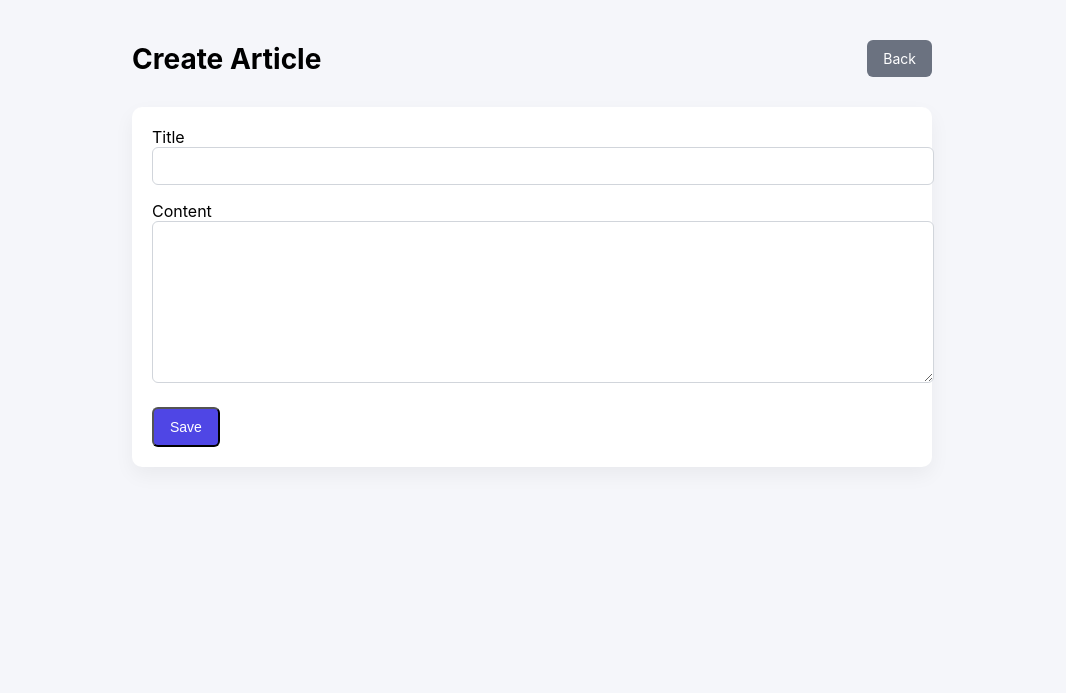
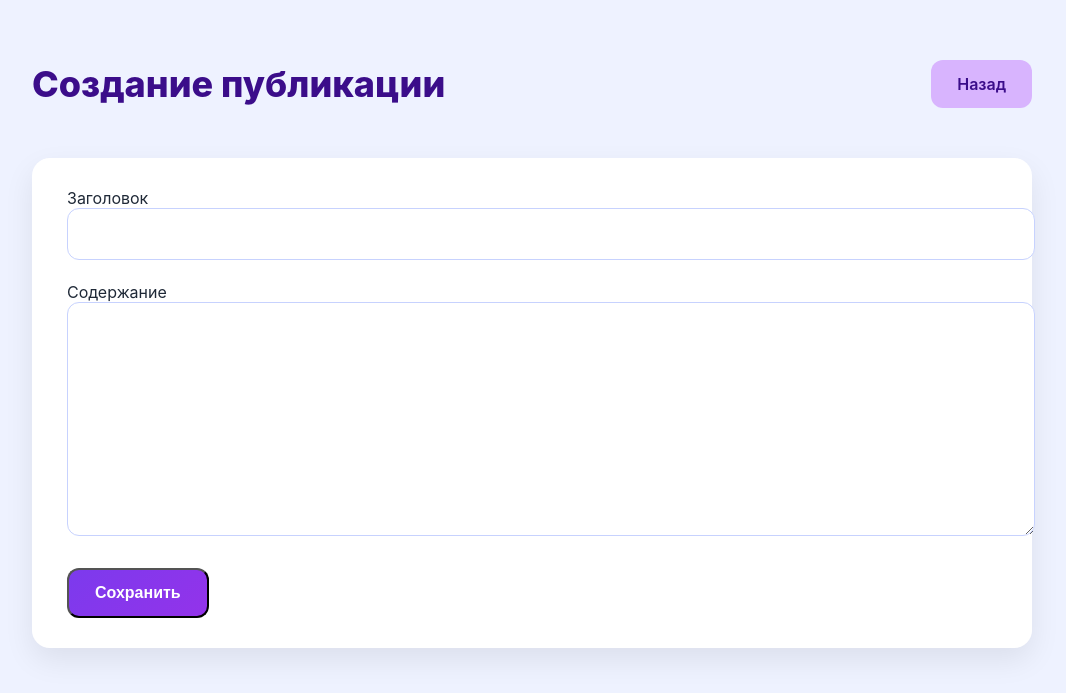
Before and after one commit to MVXIMokda/PublicationsTRPO, a Django app: page /articles/create/ in a window 1280 px wide. Shown: the top 693 px of the page, without its empty margins (108-1174 px from the left). Run offline with Django 5.2, Linux system fonts and the light colour scheme.

Commit message:
fix: style and views

```diff
--- a/publications/static/publications/css/style.css
+++ b/publications/static/publications/css/style.css
@@ -1,75 +1,132 @@
 body {
-    font-family: -apple-system, BlinkMacSystemFont, "Segoe UI", Roboto, sans-serif;
-    background: #f5f6fa;
+    font-family: 'Inter', -apple-system, BlinkMacSystemFont, "Segoe UI", Roboto, sans-serif;
+    background: #eef2ff;
     margin: 0;
     padding: 0;
+    color: #1f2937;
 }
 
 .container {
-    width: 800px;
-    margin: 40px auto;
+    max-width: 1000px;
+    margin: 60px auto;
+    padding: 0 25px;
 }
 
 .header {
     display: flex;
     justify-content: space-between;
     align-items: center;
-    margin-bottom: 30px;
+    margin-bottom: 50px;
 }
 
 .header h1 {
     margin: 0;
-    font-size: 28px;
+    font-size: 36px;
+    font-weight: 800;
+    color: #3b0d8a;
 }
 
 .btn {
-    padding: 10px 16px;
-    background: #4f46e5;
-    color: white;
+    display: inline-block;
+    padding: 14px 26px;
+    background: linear-gradient(135deg, #7c3aed, #9333ea);
+    color: #ffffff;
     text-decoration: none;
-    border-radius: 6px;
-    font-size: 14px;
+    border-radius: 12px;
+    font-size: 16px;
+    font-weight: 600;
+    transition: all 0.3s ease;
+}
+
+.btn:hover {
+    transform: translateY(-3px);
+    box-shadow: 0 12px 25px rgba(124, 58, 237, 0.35);
 }
 
 .btn.secondary {
-    background: #6b7280;
+    background: #d8b4fe;
+    color: #3b0d8a;
+}
+
+.btn.secondary:hover {
+    background: #c084fc;
+    color: #ffffff;
 }
 
 .card {
-    background: white;
-    border-radius: 10px;
-    padding: 20px;
-    margin-bottom: 20px;
-    box-shadow: 0 8px 20px rgba(0,0,0,0.05);
+    background: #ffffff;
+    border-radius: 18px;
+    padding: 30px 35px;
+    margin-bottom: 30px;
+    box-shadow: 0 12px 30px rgba(0,0,0,0.08);
+    transition: transform 0.3s ease, box-shadow 0.3s ease;
+}
+
+.card:hover {
+    transform: translateY(-6px);
+    box-shadow: 0 18px 40px rgba(0,0,0,0.12);
 }
 
 .card h2 {
     margin-top: 0;
-    font-size: 20px;
+    font-size: 26px;
+    font-weight: 700;
+    color: #4c1d95;
 }
 
 .card p {
-    color: #374151;
-    line-height: 1.6;
+    color: #4b5563;
+    line-height: 1.9;
+    margin: 12px 0 18px 0;
+    font-size: 16px;
 }
 
 .form-group {
-    margin-bottom: 16px;
+    margin-bottom: 22px;
 }
 
 input[type="text"],
 textarea {
     width: 100%;
-    padding: 10px;
-    border-radius: 6px;
-    border: 1px solid #d1d5db;
-    font-size: 14px;
+    padding: 16px 18px;
+    border-radius: 12px;
+    border: 1px solid #c7d2fe;
+    font-size: 16px;
+    transition: border-color 0.3s ease, box-shadow 0.3s ease;
+}
+
+input[type="text"]:focus,
+textarea:focus {
+    outline: none;
+    border-color: #7c3aed;
+    box-shadow: 0 0 10px rgba(124, 58, 237, 0.25);
 }
 
 textarea {
-    min-height: 140px;
+    min-height: 200px;
 }
 
 .actions {
-    margin-top: 20px;
+    margin-top: 28px;
 }
+
+a {
+    transition: color 0.3s ease;
+}
+
+a:hover {
+    color: #7c3aed;
+}
+
+.card {
+    opacity: 0;
+    transform: translateY(10px);
+    animation: fadeInUp 0.5s forwards;
+}
+
+@keyframes fadeInUp {
+    to {
+        opacity: 1;
+        transform: translateY(0);
+    }
+}
--- a/publications/templates/publications/article_form.html
+++ b/publications/templates/publications/article_form.html
@@ -3,24 +3,24 @@
 
 <div class="header">
     <h1>{{ title }}</h1>
-    <a href="/articles/" class="btn secondary">Back</a>
+    <a href="/articles/" class="btn secondary">Назад</a>
 </div>
 
 <form method="post" class="card">
     {% csrf_token %}
 
     <div class="form-group">
-        <label>Title</label>
+        <label>Заголовок</label>
         {{ form.title }}
     </div>
 
     <div class="form-group">
-        <label>Content</label>
+        <label>Содержание</label>
         {{ form.content }}
     </div>
 
     <div class="actions">
-        <button type="submit" class="btn">Save</button>
+        <button type="submit" class="btn">Сохранить</button>
     </div>
 </form>
 
--- a/publications/views.py
+++ b/publications/views.py
@@ -16,7 +16,7 @@ def article_create(request):
         form = ArticleForm()
     return render(request, 'publications/article_form.html', {
         'form': form,
-        'title': 'Create Article'
+        'title': 'Создание публикации'
     })
 
 def article_edit(request, id):
@@ -30,5 +30,5 @@ def article_edit(request, id):
         form = ArticleForm(instance=article)
     return render(request, 'publications/article_form.html', {
         'form': form,
-        'title': 'Edit Article'
+        'title': 'Редактирование публикации'
     })
```
